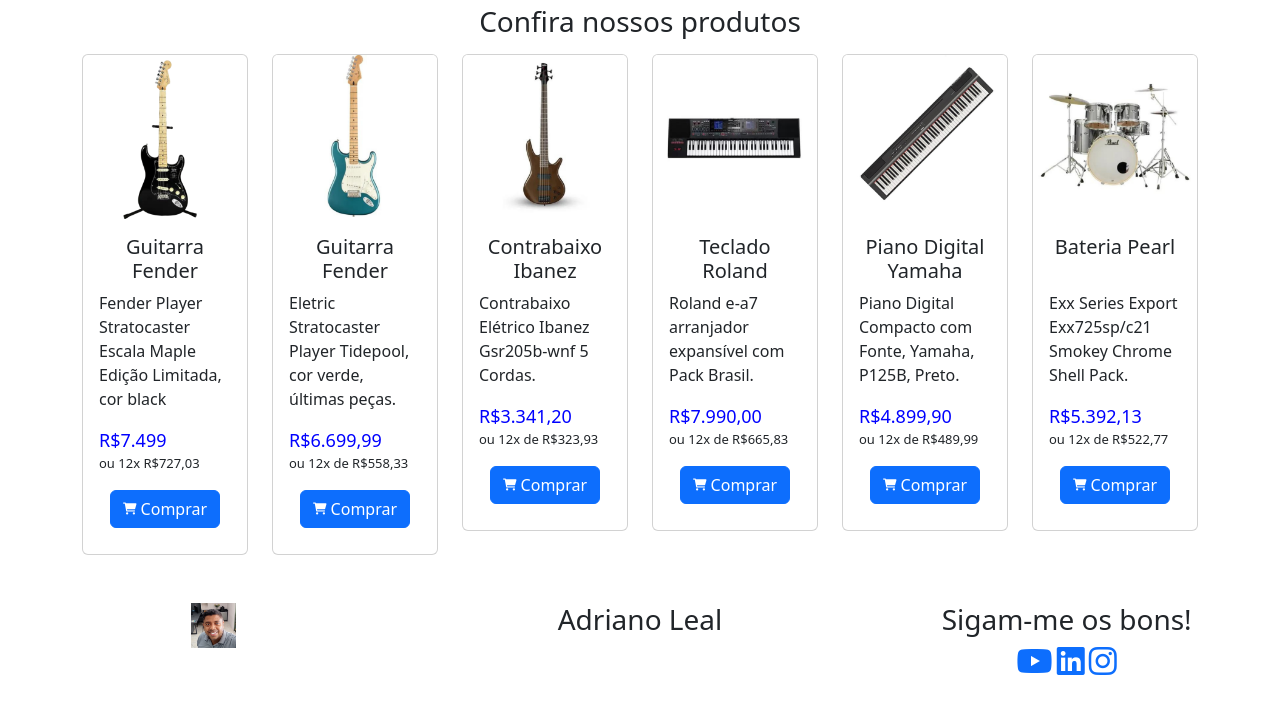
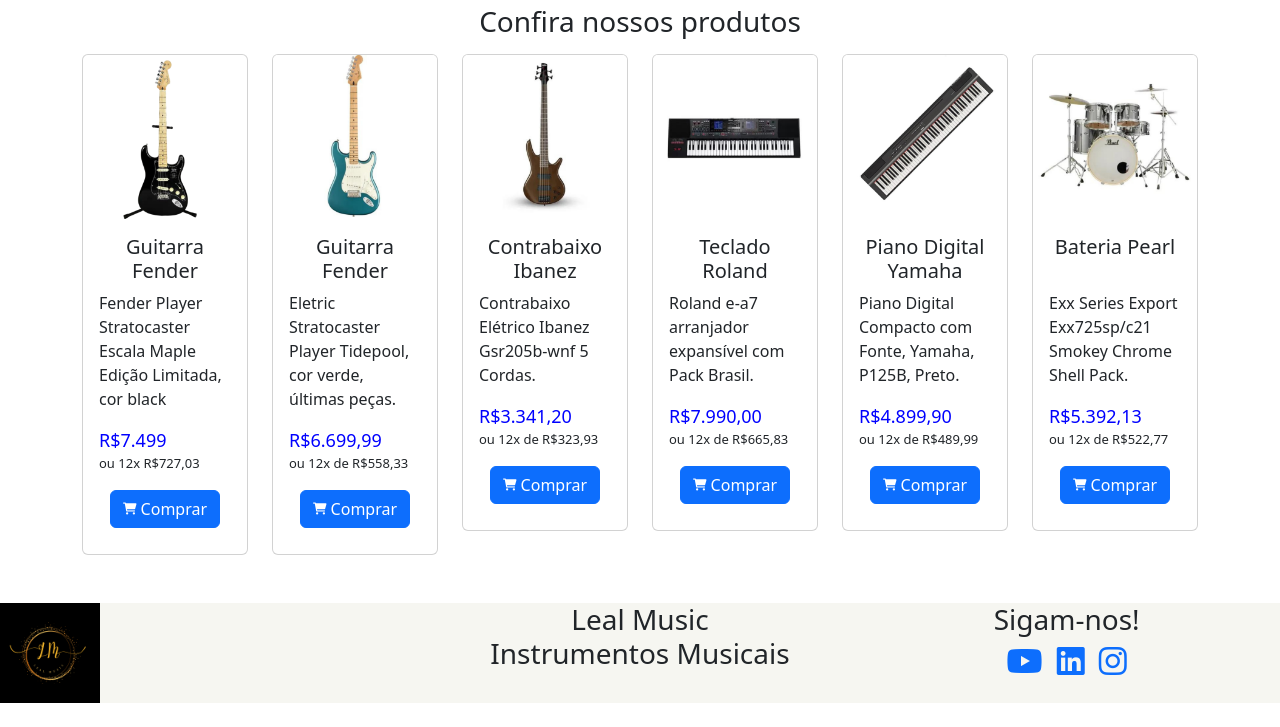
Before and after one commit to AdrianoLSou/lealMusic, a plain HTML site: page index.html in a window 1280 px wide. Shown: the part 392-1119 px from the top of the page. After the commit the page ends 1095 px from the top, so only its background shows below. Drawn offline with nearby package versions, Linux system fonts and the light colour scheme.

Commit message:
CSS change

```diff
--- a/index.html
+++ b/index.html
@@ -219,18 +219,17 @@
 
     <!-- Rodapé -->
     <div class="container-fluid">
-        <div class="row mt-5 mb-5">
-            <div class="col-12 col-sm-12 col-md-4 col-lg-4 col-xl-4 col-xxl-4 text-center">
-                <img src="./images/Foto perfil reduzida.png" width="45px" height="45px" alt="Imagem logotipo">
+        <div class="row mt-5">
+            <div class="col-12 col-sm-12 col-md-4 col-lg-4 col-xl-4 col-xxl-4 text-left " style="padding-left: 0;">
+                <img src="./images/Logo1.png" width="100px" height="100px" alt="Imagem logotipo">
             </div>
             <div class="col-12 col-sm-12 col-md-4 col-lg-4 col-xl-4 col-xxl-4 text-center">
-                <h3>Adriano Leal</h3>
+                <h3>Leal Music <br> Instrumentos Musicais</h3>
             </div>
             <div class="col-12 col-sm-12 col-md-4 col-lg-4 col-xl-4 col-xxl-4 text-center">
-                <h3>Sigam-me os bons!</h3>
-                <a href="youtube.com"><i class="fa-brands fa-youtube fa-2x"></i></a>
-                <!-- O fa-2x aumenta o tamanho do ícone"-->
-                <a href="https://linkedin.com/in/adriano-leal-s"><i class="fa-brands fa-linkedin fa-2x"></i></a>
+                <h3>Sigam-nos!</h3>
+                <a href="youtube.com"><i class="fa-brands fa-youtube fa-2x text-left"></i></a><!-- O fa-2x aumenta o tamanho do ícone"-->
+                <a href="https://linkedin.com/in/adriano-leal-s"><i class="fa-brands fa-linkedin fa-2x" style="padding: 0 10px 0 10px;"></i></a>
                 <a href="instagram.com"><i class="fa-brands fa-instagram fa-2x"></i></a>
             </div>
         </div>
--- a/styles/index.css
+++ b/styles/index.css
@@ -15,3 +15,7 @@
 .button{
     text-align: center;
 }
+
+.container-fluid{
+    background: #f6f6f1;
+}
```
